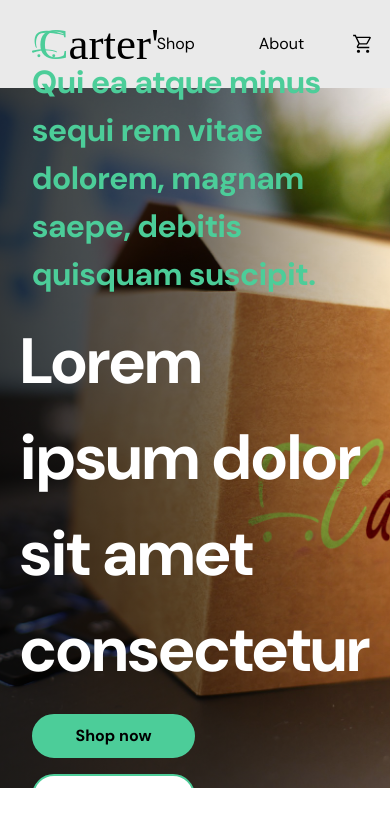
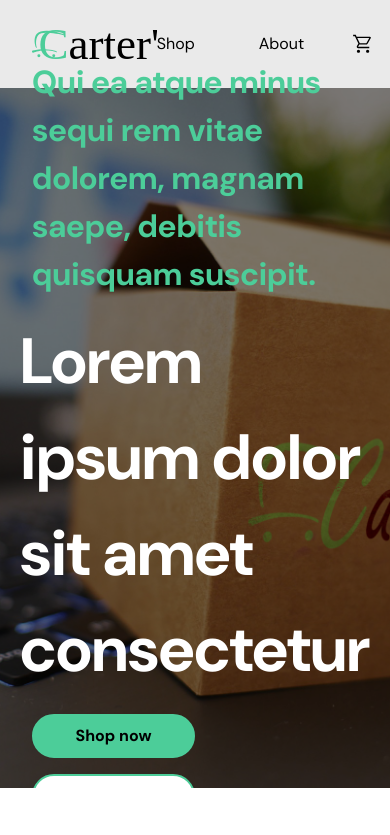
Before and after one commit to Diaa-E/shopping-cart, a React (Vite) app: page / in a window 390 px wide. Shown: the top 835 px of the page. Built offline with nearby package versions, Linux system fonts and the light colour scheme.

Commit message:
Improve hero text visibility on mobile

```diff
--- a/src/styles/Home.module.css
+++ b/src/styles/Home.module.css
@@ -9,7 +9,8 @@
 }
 
 .hero-banner{
-    background-image: linear-gradient(90deg, rgba(0, 0, 0, 0.741), rgba(0, 0, 0, 0.541), var(--none));
+    background-image: none;
+    background-color: rgba(0, 0, 0, 0.5);
     width: 100%;
     display: flex;
     flex-direction: column;
@@ -74,6 +75,8 @@
     }
 
     .hero-banner{
+        background-image: linear-gradient(90deg, rgba(0, 0, 0, 0.741), rgba(0, 0, 0, 0.541), var(--none));
+        background-color: var(--none);
         width: 50%;
     }
 }
```
